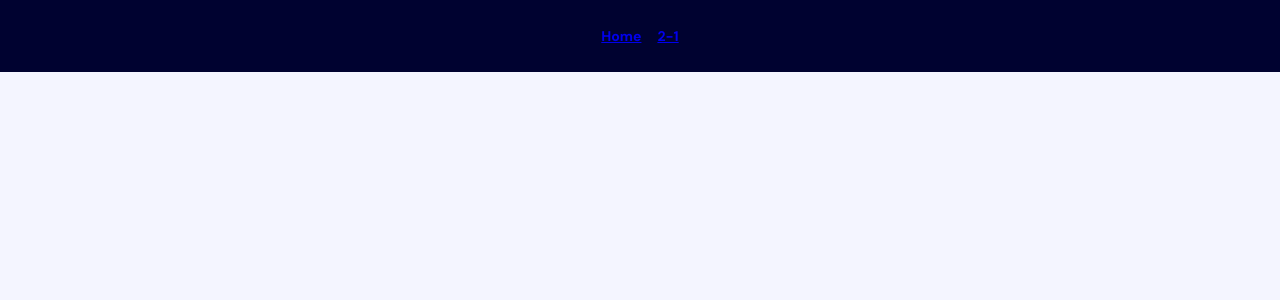
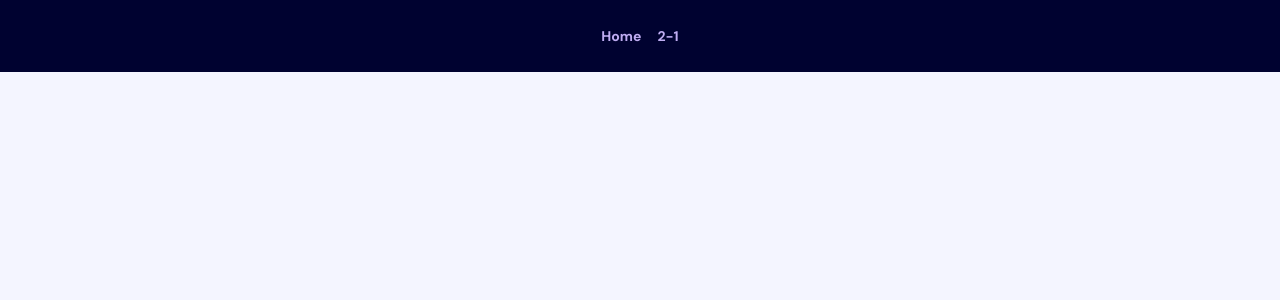
Before and after one commit to iKnz990/Intro-to-PHP, a PHP site: page /default.html in a window 1280 px wide. Shown: the top 300 px of the page. Run offline with PHP 8.4, Linux system fonts and the light colour scheme.

Commit message:
link fix

```diff
--- a/css/style.css
+++ b/css/style.css
@@ -21,6 +21,11 @@ p {
     max-width: 550px;
     color: #727586;
     margin: 0px;
+}
+a {
+    cursor: pointer;
+    color: #bfadf2;
+    text-decoration: none;
 }
 a:hover {
     cursor: pointer;
```
